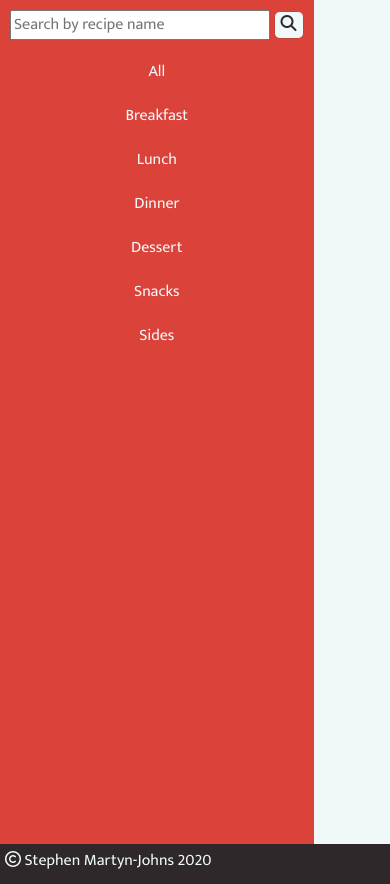
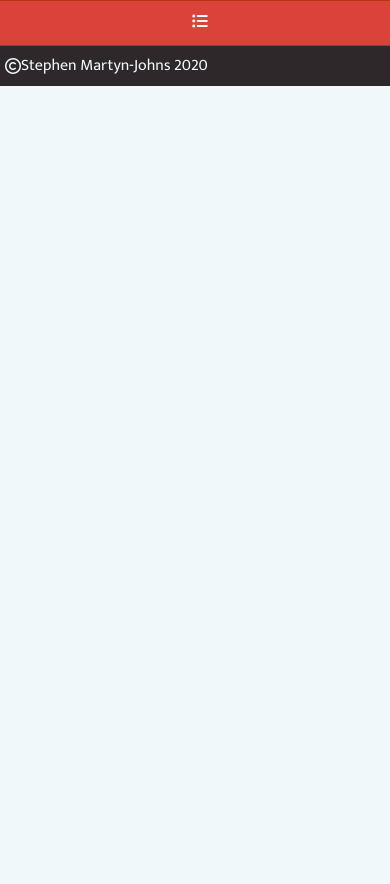
Before and after one commit to Code-Institute-Submissions/DCD-Milestone-Project-5, a Flask app: page /recipes?category=All in a window 390 px wide. Shown: the part 60-944 px from the top of the page. After the commit the page ends 146 px from the top, so only its background shows below. Run offline with Flask 2, Linux system fonts and the light colour scheme; data that the repository does not hold is empty; some libraries are stand-ins or nearby versions; some web fonts are replaced.

Commit message:
Added menu toggle at low screen width, with styling for search controls

```diff
--- a/static/css/style.css
+++ b/static/css/style.css
@@ -144,7 +144,7 @@ body{
     justify-content: start;
 }
 
-.recipe-search-controls{
+#recipe-search-controls{
     display: flex;
     float: left;
     flex-direction: column;
@@ -155,6 +155,7 @@ body{
 
 .name-search{
     padding:10px;
+    border-bottom: 1px solid #b3350f;
 }
 
 .name-search button{
@@ -170,17 +171,35 @@ body{
 }
 
 .search-by-category{
+    border:0px;
+    border-bottom: 1px solid #b3350f;
+}
+
+.search-controls-toggle{
+    border:1px solid #b3350f;
+    display:none;
+}
+
+.search-by-category:hover, .search-controls-toggle:hover{
+    background-color:#c2433c;
+    border:0px;
+    border-bottom: 1px solid #b3350f;
+    outline:none;
+}
+
+.search-by-category:focus, .search-controls-toggle:focus{
+    outline:none;
+}
+
+.search-controls-toggle, .search-by-category{
+    padding: 10px;
+    background-color:#db423a;
     width:100%;
-    padding: 10px;
-    border: 0px solid;
-    background-color:#db423a;
     color:#f0f8fa;
     transition-duration:0.2s;
+    outline:none;
 }
 
-.search-by-category:hover{
-    background-color:#c2433c;
-}
 
 /*Edit Recipe Page*/
 .recipe-edit-form{
@@ -267,9 +286,43 @@ body{
     bottom: 0;
 }
 
+/* footer */
+.footer>div{
+    display:flex;
+    align-items:center;
+}
+
 /* width-based rules */
 @media(max-width:1100px){
     .navbar-item-text{
         display:none;
     }
+    #recipe-search-controls{
+    display: none;
+    align-self: center;
+    flex-direction: column;
+    background-color:#db423a;
+    padding:0;
+    height:auto;
+    width: 105vw;
+    left: -5px;
+    position: relative;
+    }
+    .name-search{
+        width:100%;
+        justify-content: center;
+        display:flex;
+    }
+    #search{
+        width:70vw;
+    }
+    .recipe-search-results{
+        justify-content: center;
+    }
+    .search-controls-toggle{
+        width: 105vw;
+        left: -5px;
+        position: relative;
+        display:block;
+    }
 }
--- a/static/scripts/script.js
+++ b/static/scripts/script.js
@@ -1,3 +1,20 @@
+/* searchMenuToggle()
+
+This function is called when clicking the menu toggle button on the search page, which is only visible on small viewports.
+it toggles the visibility of the search menu.
+
+*/
+function searchMenuToggle(){
+    let target = document.getElementById("recipe-search-controls");
+    displayType = target.style.display;
+    if(displayType != "none"){
+        target.style.display = "none";
+    }
+    else{
+        target.style.display = "flex";
+    }
+}
+
 /*
 searchPaginate()
 
--- a/templates/recipes.html
+++ b/templates/recipes.html
@@ -1,8 +1,8 @@
 {% extends 'base.html' %}
 {% block content%}
 
-    <div class="recipe-search-controls">
-
+    <button class="search-controls-toggle" onclick="searchMenuToggle()"><i class="fas fa-list-ul"></i></button>
+    <div id="recipe-search-controls">
     <form class="name-search" action="{{url_for('search')}}" method="GET">
         <input id="search" type="text" placeholder="Search by recipe name" name="name" required>
         <button type="submit"><i><i class="fas fa-search"></i></i></button>
```
